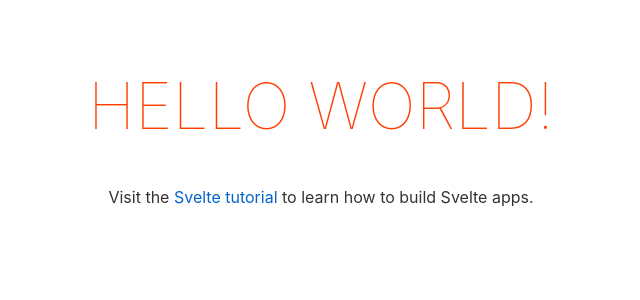
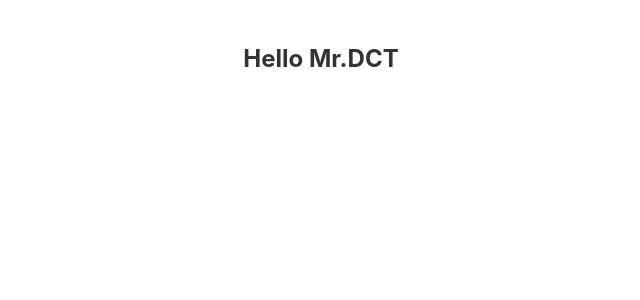
Before and after one commit to DCT-Berinyuy/Learn_Svelte, a Svelte app in the folder svelte-components/: page / in a window 1280 px wide. Shown: the top 300 px of the page, without its empty margins (319-959 px from the left). Built offline with nearby package versions, Linux system fonts and the light colour scheme.

Commit message:
added greet svelte file in components dir

```diff
--- a/svelte-components/src/App.svelte
+++ b/svelte-components/src/App.svelte
@@ -1,11 +1,16 @@
+<!--	JavaScript	-->
+<!--Components describe a part of the user interface-->
 <script>
-	export let name;
+	import Greet from "./components/Greet.svelte";
 </script>
 
+<!--	HTML	-->
+
 <main>
-	<h1>Hello {name}!</h1>
-	<p>Visit the <a href="https://svelte.dev/tutorial">Svelte tutorial</a> to learn how to build Svelte apps.</p>
+	<Greet />
 </main>
+
+<!--	CSS		-->
 
 <style>
 	main {
--- /dev/null
+++ b/svelte-components/src/components/Greet.svelte
@@ -0,0 +1 @@
+<h2>Hello Mr.DCT</h2>
```
